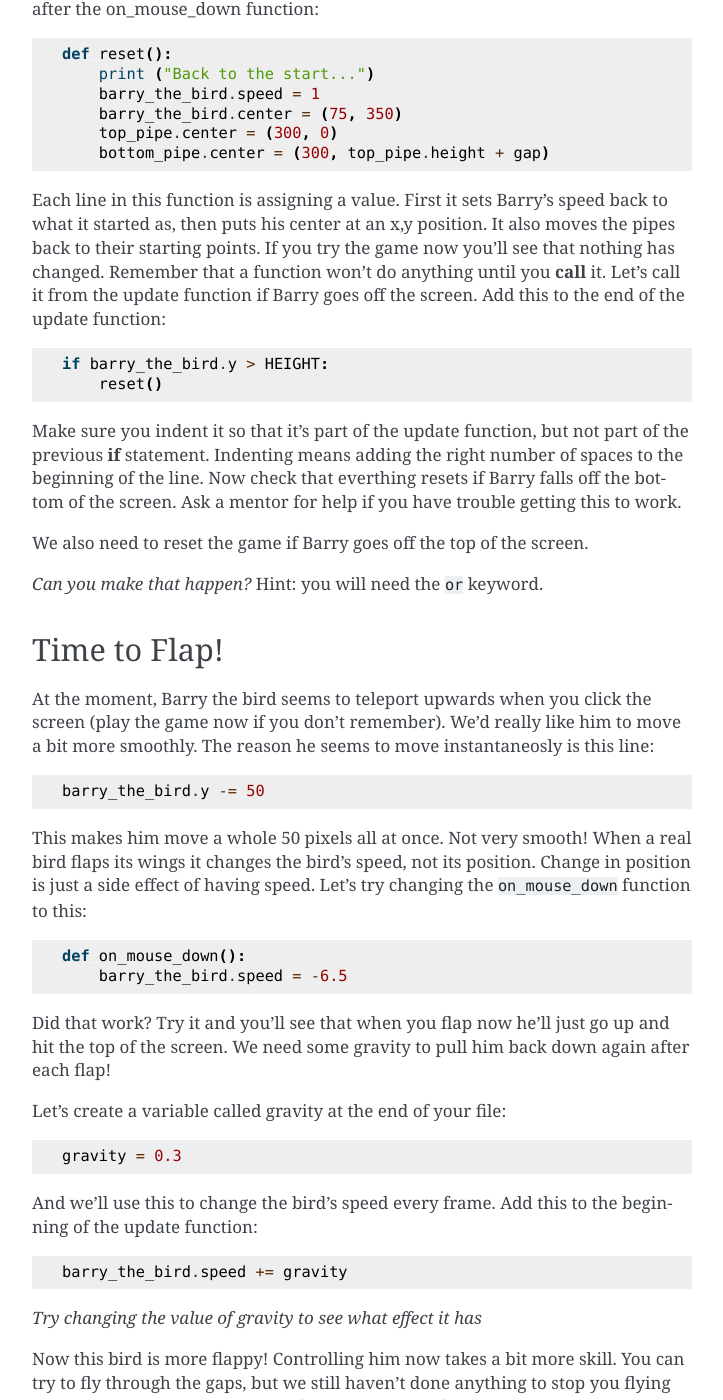
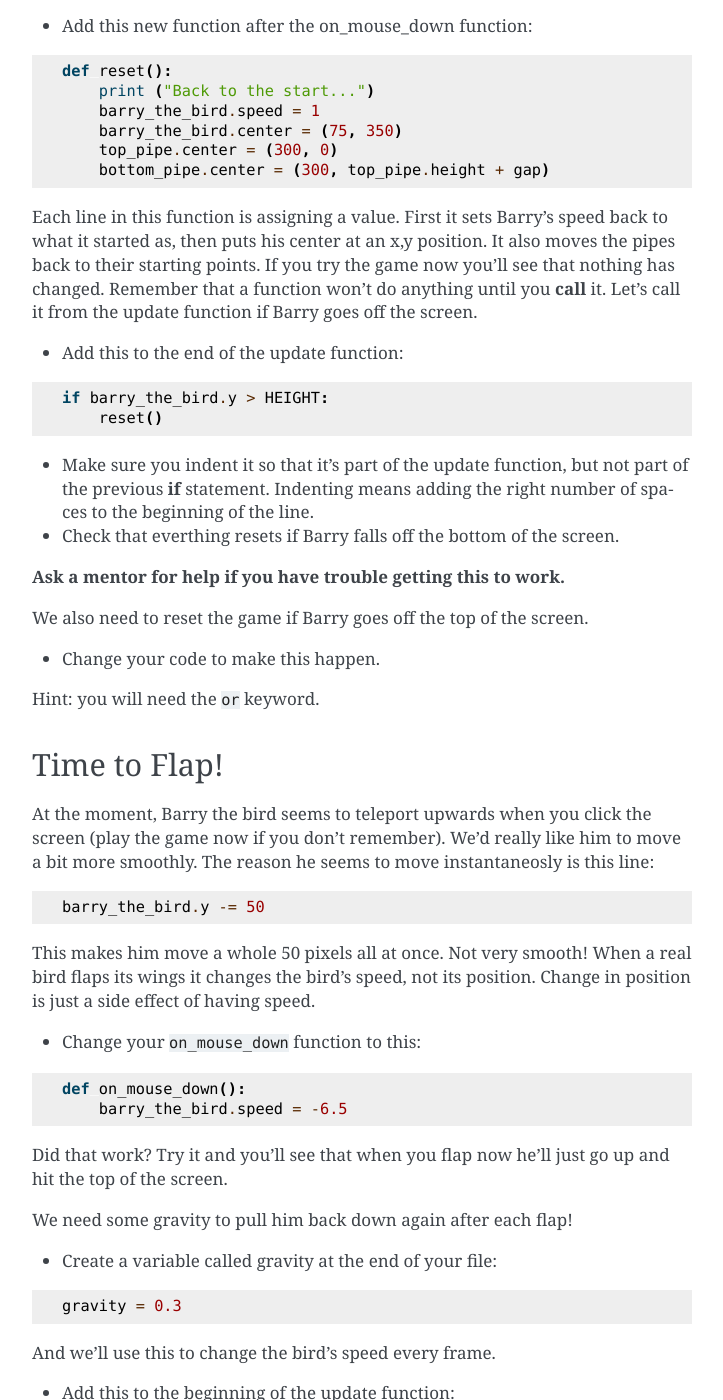
Before and after one commit to andyborrell/pygamezero_bird, a Sphinx documentation site: the page built from docs/source/part3.rst, in a window 1280 px wide and 1400 px high, scrolled down 966 px. Shown: the whole window, without its empty margins (388-1111 px from the left). Built offline with Sphinx 7.4.7, drawn with Linux system fonts in a browser that asks for light colours; some of the changed text lies outside the part shown.

Commit message:
Style fixes

```diff
--- a/docs/source/part1.rst
+++ b/docs/source/part1.rst
@@ -10,9 +10,9 @@ Getting Started
 
 .. code:: python
 
+    TITLE = 'Flappy Bird'
     WIDTH = 400
     HEIGHT = 708
-    TITLE = 'Flappy Bird'
 
 - Press **Save** and save the file as flappybird.py
 
@@ -152,7 +152,7 @@ An **update** function is a function that gets *called* again and again very qui
 
 *Can you make the bird start in a different place?  Hint: Try changing the line where you created your bird as an* **Actor**.
 
-Let's add a new variable which controls the speed of the bird.  Think about it like a slider we can change. We can actually put one variable inside another.  barry_the_bird already has **x** and **y** variables inside him.  We can add another one like this:
+Let's add a new variable which controls the speed of the bird.  Think about it like a slider we can change. We can actually put one variable inside another.  :code:`barry_the_bird` already has **x** and **y** variables inside him.  We can add another one like this:
 
 - Add this line at the end of the file:
 
--- a/docs/source/part2.rst
+++ b/docs/source/part2.rst
@@ -161,7 +161,7 @@ OK, that's not bad, but two problems...
 #. Only the top pipe moves
 #. The pipe dissappears too quickly, before it's left the side of the screen
 
-Can you fix these issues?
+* Can you fix these issues?
 
 
 Ouch!
--- a/docs/source/part3.rst
+++ b/docs/source/part3.rst
@@ -43,7 +43,9 @@ At this point your code should look like this:
 
 Flying back to the start
 ------------------------
-What happens when Barry falls off the bottom of the screen?  Right now you probably lose him forever.  Let's try to do something better.  Add this new function after the on_mouse_down function:
+What happens when Barry falls off the bottom of the screen?  Right now you probably lose him forever.  Let's try to do something better.
+
+* Add this new function after the on_mouse_down function:
 
 .. code:: python
 
@@ -54,18 +56,25 @@ What happens when Barry falls off the bottom of the screen?  Right now you proba
         top_pipe.center = (300, 0)
         bottom_pipe.center = (300, top_pipe.height + gap)
 
-Each line in this function is assigning a value.  First it sets Barry's speed back to what it started as, then puts his center at an x,y position.  It also moves the pipes back to their starting points.  If you try the game now you'll see that nothing has changed.  Remember that a function won't do anything until you  **call** it.  Let's call it from the update function if Barry goes off the screen.  Add this to the end of the update function:
+Each line in this function is assigning a value.  First it sets Barry's speed back to what it started as, then puts his center at an x,y position.  It also moves the pipes back to their starting points.  If you try the game now you'll see that nothing has changed.  Remember that a function won't do anything until you  **call** it.  Let's call it from the update function if Barry goes off the screen.
+
+* Add this to the end of the update function:
 
 .. code:: python
 
     if barry_the_bird.y > HEIGHT:
         reset()
 
-Make sure you indent it so that it's part of the update function, but not part of the previous **if** statement.  Indenting means adding the right number of spaces to the beginning of the line.  Now check that everthing resets if Barry falls off the bottom of the screen.  Ask a mentor for help if you have trouble getting this to work.
+* Make sure you indent it so that it's part of the update function, but not part of the previous **if** statement.  Indenting means adding the right number of spaces to the beginning of the line.
+
+* Check that everthing resets if Barry falls off the bottom of the screen.
+
+**Ask a mentor for help if you have trouble getting this to work.**
 
 We also need to reset the game if Barry goes off the top of the screen.
 
-*Can you make that happen?*
+* Change your code to make this happen.
+
 Hint: you will need the :code:`or` keyword.
 
 
@@ -77,22 +86,28 @@ At the moment, Barry the bird seems to teleport upwards when you click the scree
 
     barry_the_bird.y -= 50
 
-This makes him move a whole 50 pixels all at once. Not very smooth!  When a real bird flaps its wings it changes the bird's speed, not its position. Change in position is just a side effect of having speed.  Let's try changing the :code:`on_mouse_down` function to this:
+This makes him move a whole 50 pixels all at once. Not very smooth!  When a real bird flaps its wings it changes the bird's speed, not its position. Change in position is just a side effect of having speed.
+
+* Change your :code:`on_mouse_down` function to this:
 
 .. code:: python
 
     def on_mouse_down():
         barry_the_bird.speed = -6.5
 
-Did that work?  Try it and you'll see that when you flap now he'll just go up and hit the top of the screen.  We need some gravity to pull him back down again after each flap!
+Did that work?  Try it and you'll see that when you flap now he'll just go up and hit the top of the screen.
 
-Let's create a variable called gravity at the end of your file:
+We need some gravity to pull him back down again after each flap!
+
+* Create a variable called gravity at the end of your file:
 
 .. code:: python
 
     gravity = 0.3
 
-And we'll use this to change the bird's speed every frame.  Add this to the beginning of the update function:
+And we'll use this to change the bird's speed every frame.
+
+* Add this to the beginning of the update function:
 
 .. code:: python
 
@@ -107,9 +122,9 @@ Being a lazy coder
 ------------------
 You might have noticed that there are some lines of code that we've had to type in twice in different places. For example, :code:`barry_the_bird.speed = 1`. We do it once in the game setup code, and then again in the :code:`reset()` function, which is called when Barry dies and the game starts again.  Well maybe it would make sense to just use the :code:`reset()` function at the beginning of the game as well!  Then we'd only need the code in one place.
 
-Add a call to :code:`reset()` at the very end of the file.
+* Add a call to :code:`reset()` at the very end of the file.
 
-Now we can delete the :code:`barry_the_bird.speed = 1` call that happens in the game setup code.
+* Now we can delete the :code:`barry_the_bird.speed = 1` call that happens in the game setup code.
 
 *Can you figure out a way  to specify the position of everthing in just one part of the code?*
 
@@ -147,30 +162,32 @@ The :code:`colliderect` function checks if two objects are touching.  Because th
         print ("Hit pipe!")
         barry_the_bird.image = "birddead"
 
-Try this out.  Now Barry should become a ghost when you hit the bottom pipe, but it looks like there are still three problems:
+Try this out.  Now Barry should become a ghost when you hit the top pipe, but it looks like there are still three problems:
 
  1. Barry stays as a ghost even when the game resets.
  2. Barry can still fly through the bottom pipe!
  3. You can still flap and fly along even as a ghost.
 
-*Try to fix problems 1 & 2 now.*   Once you've done that we'll look at fixing number 3 together.  Here are some hints if you need them:
+* Try to fix problems 1 & 2 now. We'll look at 3 together.
 
-Hint for number 1 : Barry started with the "bird1" image, but it changes to "birddead" when he hits a pipe.  Find the right place to change it back.
+**Hint for number 1** : Barry started with the "bird1" image, but it changes to "birddead" when he hits a pipe.  Find the right place to change it back.
 
-Hint for number 2 : Remember the :code:`or` keyword.
+**Hint for number 2** : Remember the :code:`or` keyword.
 
 
 Now might be a good time to try changing the size of :code:`gap` to tune the difficulty of the game.  You might want to make it very big while testing, so you can focus on testing and not on flying!
 
 Now we'd like to stop Barry from flapping while he's a ghost.  The code which makes him fly needs a way of knowing if he's still alive. We could use the :code:`barry_the_bird.image` variable, because that changes when he dies.  But it's better to add a new variable to make our code cleaner and less likely to break if we make changes later.
 
-Add this line to the :code:`reset` function (Being a lazy coder pays off again!):
+* Add this line to the :code:`reset` function (Being a lazy coder pays off again!):
 
 .. code:: python
 
     barry_the_bird.alive = True
 
-We're creating the new variable :code:`alive` and setting it to true.  Now we need to make sure barry only flaps when he's alive.  Add this line to the beginning of the on_mouse_down function:
+We're creating the new variable :code:`alive` and setting it to true.  Now we need to make sure barry only flaps when he's alive.
+
+* Add this line to the beginning of the on_mouse_down function:
 
 .. code::
 
@@ -189,9 +205,9 @@ Well done.  That's the end of part 3.   In the next part we'll look at a few fin
 Extra Challenges
 ----------------
 
-* *Turn physics upside down!  Make gravity pull Barry upwards, and make flapping push him downwards*
+* Turn physics upside down!  Make gravity pull Barry upwards, and make flapping push him downwards
 
-* *Add a cheat key that makes the player invincible*
+* Add a cheat key that makes the player invincible
 
 Hint: Try adding this function and see what happens when you press a key:
 
@@ -200,6 +216,6 @@ Hint: Try adding this function and see what happens when you press a key:
     def on_key_down(key):
         print(key)
 
-* *Add a secret tiny flap that the player can do using the right mouse button*
+* Add a secret tiny flap that the player can do using the right mouse button
 
 Hint: you will need to add a **parameter** to your :code:`on_mouse_down` function, so it becomes :code:`on_mouse_down(button)`.  Try use the :code:`print` function like you did in the last challenge to see what values :code:`button` has.
--- a/docs/source/part4.rst
+++ b/docs/source/part4.rst
@@ -298,6 +298,8 @@ https://pygame-zero.readthedocs.io/en/stable/
 
 Ask a mentor to talk about how to make your idea could work.  Here's a few things you might want to try:
 
+- Make the bird stay still until the first flap
+
 - A high score feature so you can see your best score.
 
 - Starting the game with 3 lives so you can hit the pipes twice without dying
```
Also changed, not shown: other parts of docs/source/part3.rst (+2 -3 lines).
